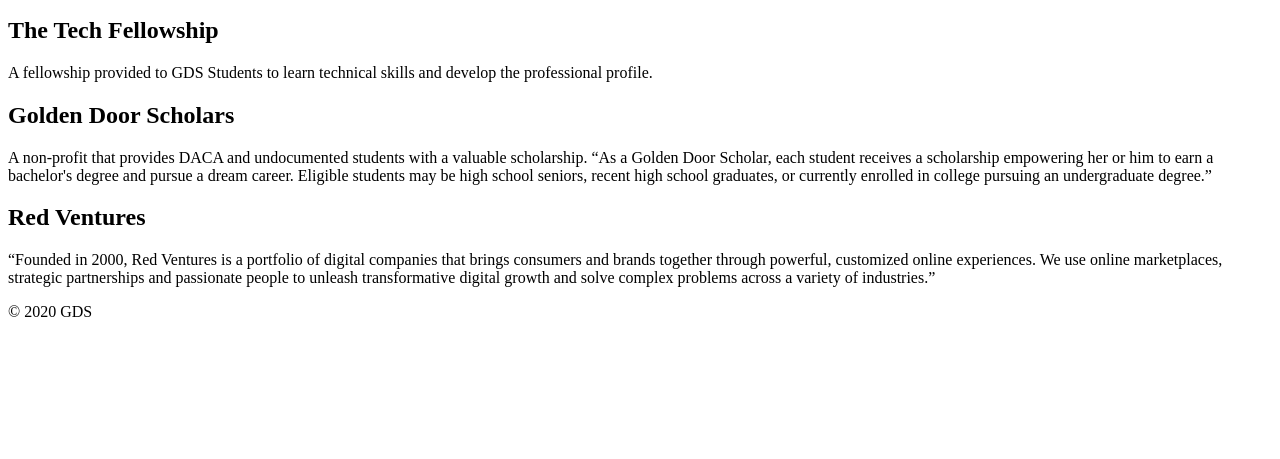
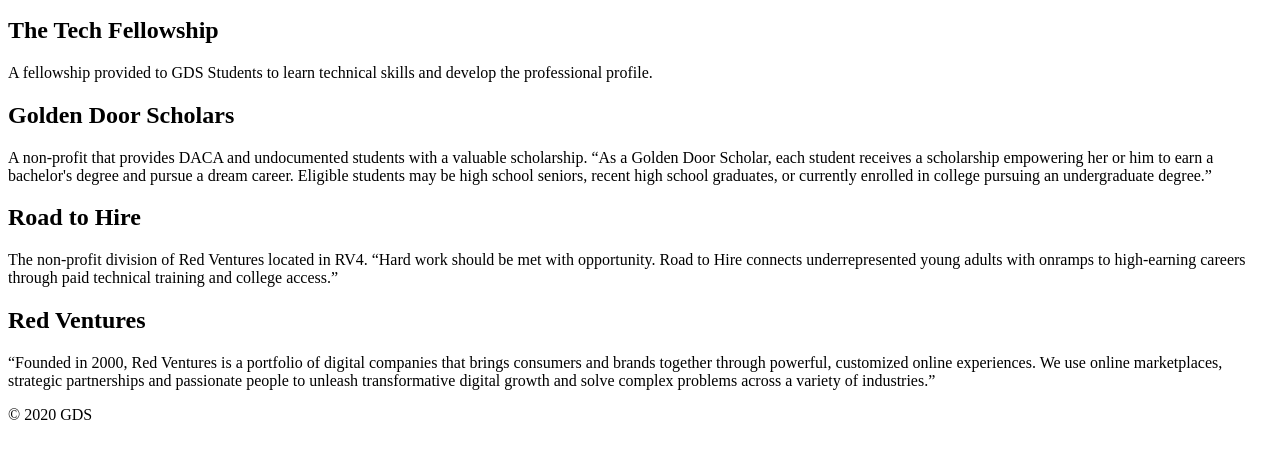
Before and after one commit to EnocFlores/fastCars-grid-flex, a plain HTML site: page index.html in a window 1280 px wide. Shown: the part 101-560 px from the top of the page. Drawn offline with Linux system fonts and the light colour scheme.

Commit message:
fixed index

```diff
--- a/index.html
+++ b/index.html
@@ -24,6 +24,9 @@
     <h2>Golden Door Scholars</h2>
     <p>A non-profit that provides DACA and undocumented students with a valuable scholarship. “As a Golden Door Scholar, each student receives a scholarship empowering her or him to earn a bachelor's degree and pursue a dream career. Eligible students may be high school seniors, recent high school graduates, or currently enrolled in college pursuing an undergraduate degree.”</p>
 
+    <h2>Road to Hire</h2>
+    <p>The non-profit division of Red Ventures located in RV4. “Hard work should be met with opportunity. Road to Hire connects underrepresented young adults with onramps to high-earning careers through paid technical training and college access.”</p>
+
     <h2>Red Ventures</h2>
     <p>“Founded in 2000, Red Ventures is a portfolio of digital companies that brings consumers and brands together through powerful, customized online experiences. We use online marketplaces, strategic partnerships and passionate people to unleash transformative digital growth and solve complex problems across a variety of industries.”</p>
 
```
